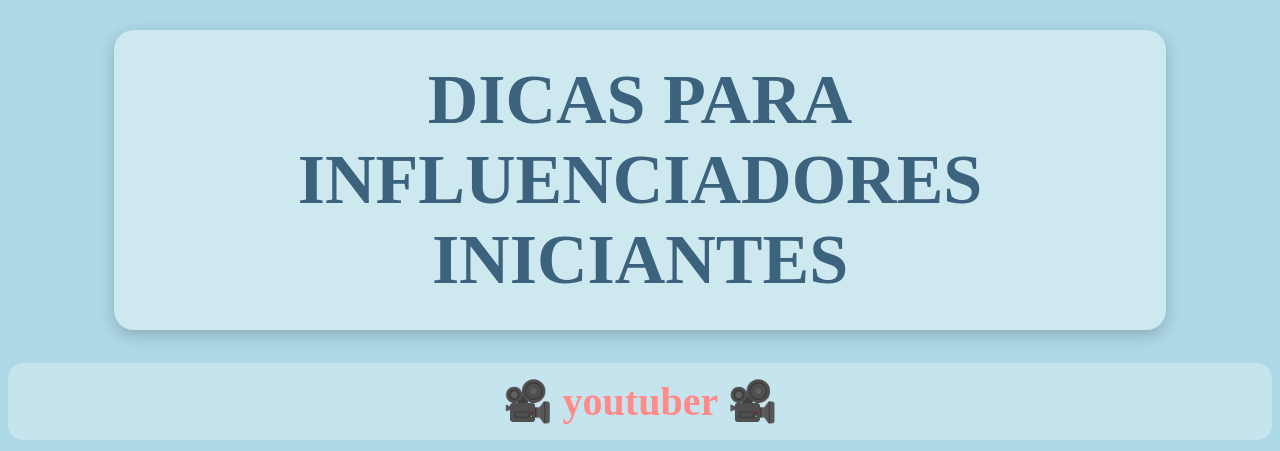
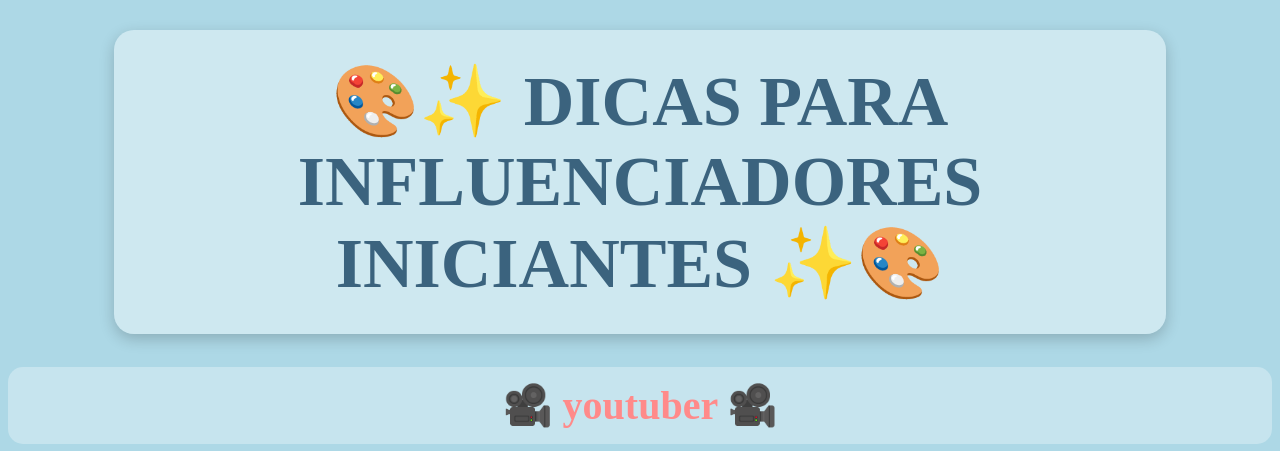
Before and after one commit to juliolima16/Dicas-de-artistas, a plain HTML site: page index.html in a window 1280 px wide. Shown: the top 451 px of the page. Drawn offline with Linux system fonts and the light colour scheme.

Commit message:
teste 10

```diff
--- a/index.html
+++ b/index.html
@@ -9,7 +9,7 @@
 </head>
 
 <body>
-<h1>Dicas para influenciadores iniciantes</h1>
+<h1>🎨✨ Dicas para influenciadores iniciantes ✨🎨</h1>
 
 <h2>🎥 youtuber 🎥</h2>
 
```
